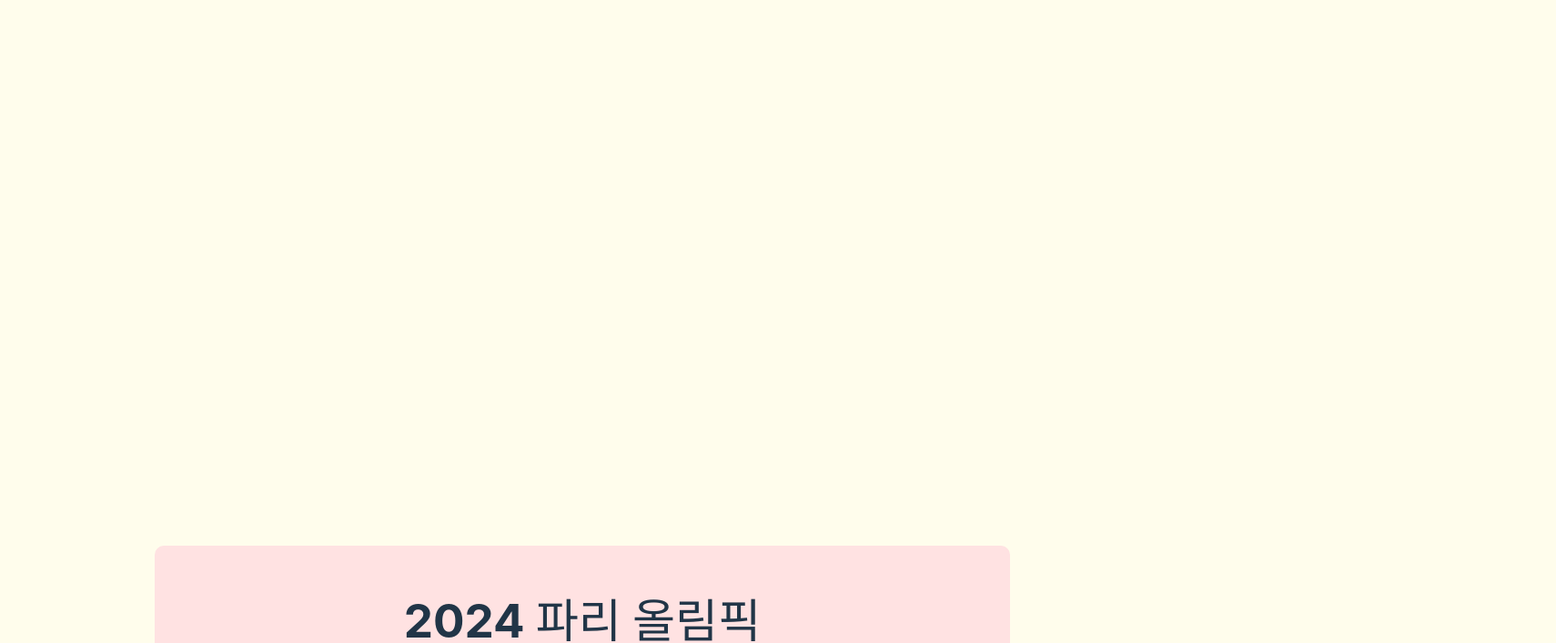
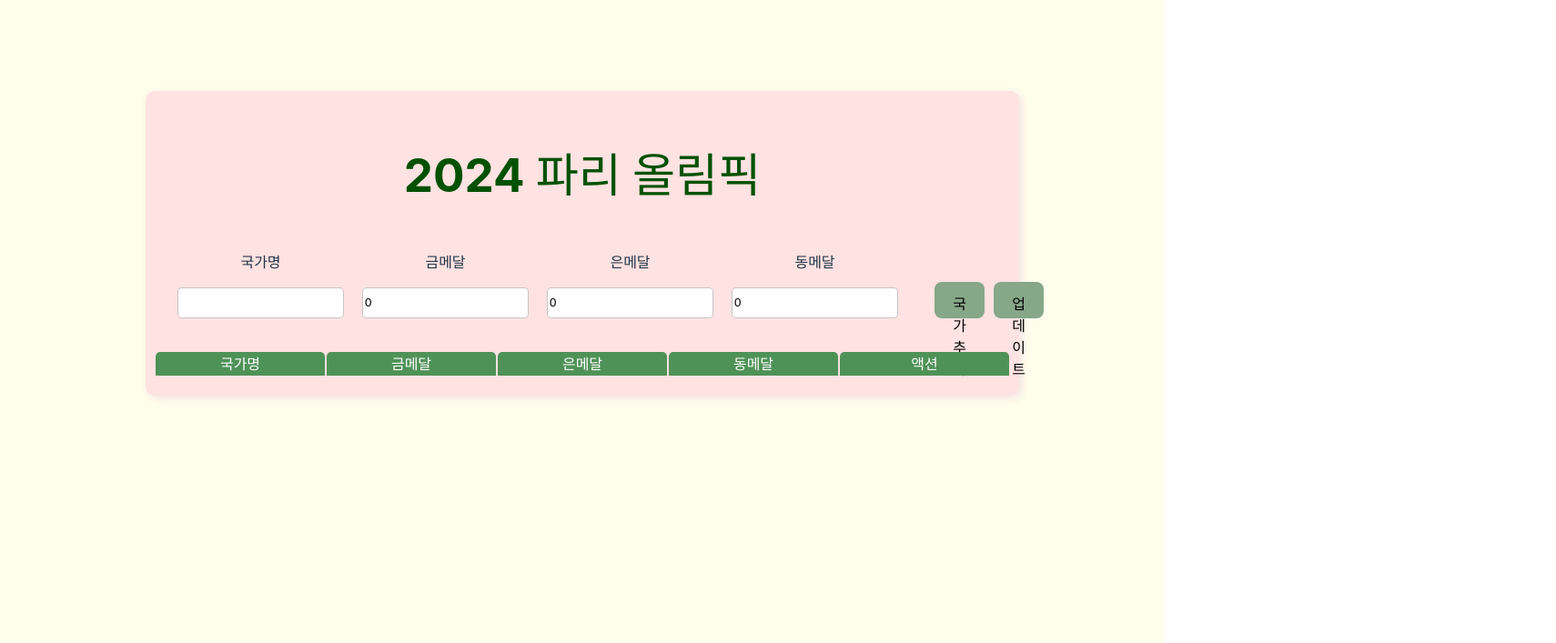
Before and after one commit to JinchaeKim/Olympic, a React (Vite) app: page / in a window 1280 px wide. Shown: the top 707 px of the page at 91% size, 1710 px wide, since content can reach past the window. Built offline with nearby package versions, Linux system fonts and the light colour scheme.

Commit message:
map과 includes를 사용한 업데이트 구현 - 잘못 접근

```diff
--- a/src/components/Header/Header.jsx
+++ b/src/components/Header/Header.jsx
@@ -1,13 +1,19 @@
 import styles from "./Header.module.css";
 
-export const Header = ({ nation, setNation, addNewItem, warningMessage }) => {
+export const Header = ({
+  nation,
+  setNation,
+  addNewItem,
+  upDate,
+  warningMessage,
+}) => {
   // const [nationName, setNationName] = useState("");
   // const [gold, setGold] = useState(0);
   // const [silver, setSilver] = useState(0);
   // const [bronze, setBronze] = useState(0);
-  console.log(nation);
+  // console.log(nation);
   return (
-    <div className={styles.entire}>
+    <div>
       <form className={styles.formStyle} onSubmit={addNewItem}>
         <h1 className={styles.titleStyle}>2024 파리 올림픽</h1>
         <div
@@ -67,11 +73,12 @@ export const Header = ({ nation, setNation, addNewItem, warningMessage }) => {
             <button type="submit" className={styles.btnStyle}>
               국가 추가
             </button>
-            <button type="submit" className={styles.btnStyle}>
+            <button type="button" onClick={upDate} className={styles.btnStyle}>
               업데이트
             </button>
           </div>
         </div>
+        {warningMessage}
       </form>
     </div>
   );
--- a/src/components/Header/Header.module.css
+++ b/src/components/Header/Header.module.css
@@ -1,13 +1,22 @@
 .entire {
-  padding: 300px;
-  /* display: flex; */
-  background-color: #fffdec;
+  top: 0;
+  left: 0;
+  width: 100%;
+  height: 100%;
+  display: block;
+  align-items: flex-start;
+  justify-content: center;
+  background-color: #ffe2e2;
+  padding-bottom: 20px;
+  border-radius: 10px;
+  box-shadow: 3px 3px 9px 0px rgb(244, 228, 228);
 }
 
 .contentStyle {
   display: block;
   align-items: center;
   place-items: center;
+  padding: 5px;
 }
 
 .pStyle {
@@ -19,11 +28,14 @@
 
 .inputStyle {
   height: 30px;
+  border: 1px solid rgba(128, 128, 128, 0.448);
+  border-radius: 5px;
 }
 
 .btnGroupStyle {
   display: flex;
   align-items: flex-end;
+  margin-left: 20px;
 }
 
 .btnStyle {
@@ -39,19 +51,12 @@
   align-items: center;
   justify-content: center;
   font-weight: bold;
+  color: rgb(0, 81, 0);
 }
 
 .formStyle {
   width: 900px;
-  display: align;
-  align-items: flex-start;
-  justify-content: center;
-  background-color: #ffe2e2;
+  align-content: flex-start;
   border-radius: 10px;
-  padding: 20px;
+  padding: 30px;
 }
-
-/* list - table */
-/* .tableBody {
-  display: flex;
-} */
--- a/src/components/List/List.module.css
+++ b/src/components/List/List.module.css
@@ -1,3 +1,30 @@
-.tableBody {
-  display: flex;
+.table {
+  display: grid;
+  color: white;
+  align-items: center;
+  justify-content: center;
 }
+
+.tr {
+  width: 184px;
+  background-color: rgb(79, 146, 87);
+  margin-left: 50%;
+  margin-right: 50%;
+  border-radius: 5px 5px 0px 0px;
+}
+
+.td {
+  text-align: center;
+  width: 184px;
+  background-color: rgb(255, 255, 255);
+  color: black;
+  border-radius: 0px 0px 5px 5px;
+}
+
+.deleteBtn {
+  width: 65px;
+  height: 30px;
+  padding: 3px;
+  color: white;
+  background-color: rgb(252, 112, 112);
+}
--- a/src/components/List/table.jsx
+++ b/src/components/List/table.jsx
@@ -2,28 +2,29 @@ import styles from "./List.module.css";
 
 const List = ({ newNations, removeNation }) => {
   return (
-    <table>
+    <table className={styles.table}>
       <thead>
         <tr>
-          <th>국가명</th>
-          <th>금메달</th>
-          <th>은메달</th>
-          <th>동메달</th>
-          <th>액션</th>
+          <th className={styles.tr}>국가명</th>
+          <th className={styles.tr}>금메달</th>
+          <th className={styles.tr}>은메달</th>
+          <th className={styles.tr}>동메달</th>
+          <th className={styles.tr}>액션</th>
         </tr>
       </thead>
 
-      <tbody className={styles.tableBody}>
+      <tbody>
         {/* mapping start*/}
         {newNations.map(function (newNations) {
           return (
             <tr key={newNations.id}>
-              <td>{newNations.nationName}</td>
-              <td>{newNations.gold}</td>
-              <td>{newNations.silver}</td>
-              <td>{newNations.bronze}</td>
-              <td>
+              <td className={styles.td}>{newNations.name}</td>
+              <td className={styles.td}>{newNations.gold}</td>
+              <td className={styles.td}>{newNations.silver}</td>
+              <td className={styles.td}>{newNations.bronze}</td>
+              <td className={styles.td}>
                 <button
+                  className={styles.deleteBtn}
                   onClick={() => {
                     {
                       removeNation(newNations.id);
--- a/src/index.css
+++ b/src/index.css
@@ -28,8 +28,10 @@ body {
   place-items: center;
   min-width: 320px;
   min-height: 100vh;
-  align-items: center;
+  align-items: flex-start;
   justify-content: center;
+  padding-top: 100px;
+  background-color: #fffdec;
 }
 
 h1 {
```
